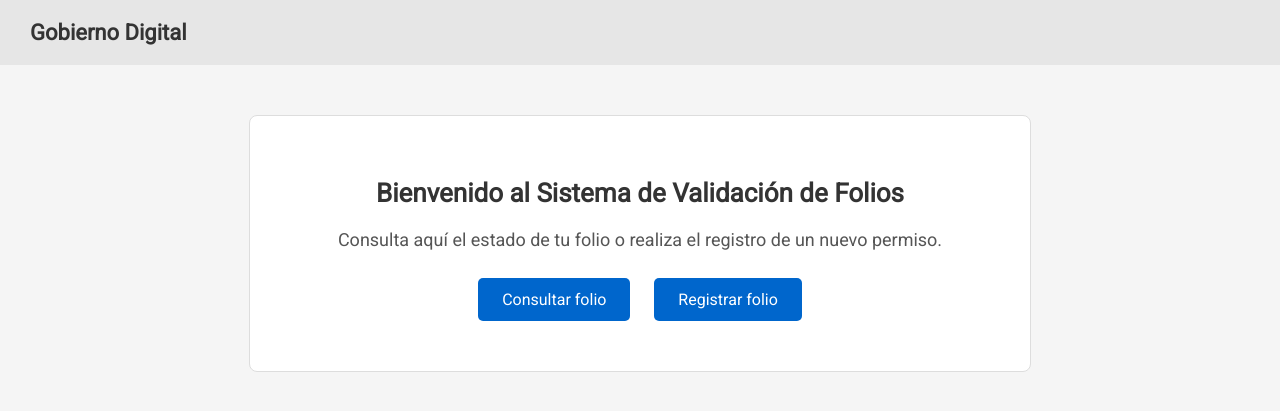
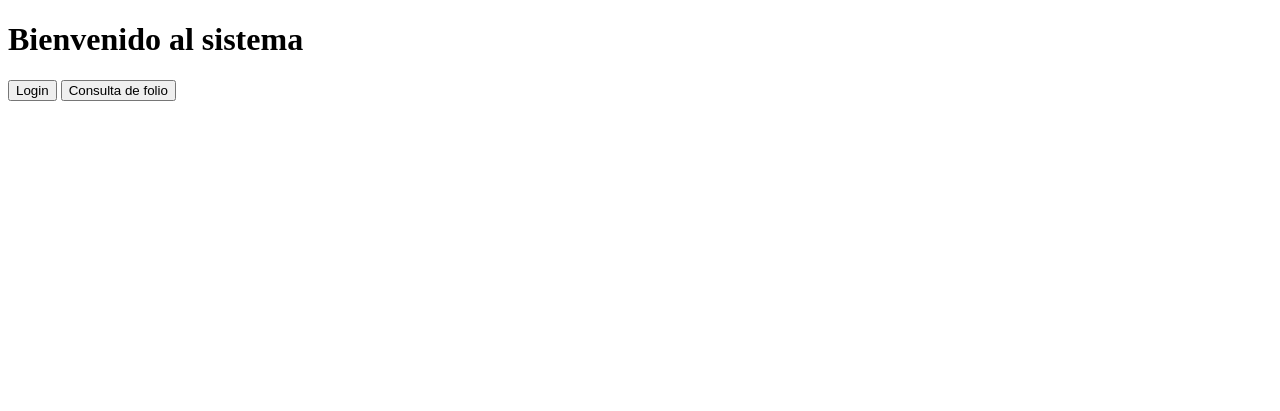
Before and after one commit to Gsr1989/registro-vehiculos, a Flask app: page / in a window 1280 px wide. Shown: the top 411 px of the page. Run offline with Flask 3, Linux system fonts and the light colour scheme.

Commit message:
Update index.html

```diff
--- a/templates/index.html
+++ b/templates/index.html
@@ -1,66 +1,12 @@
 <!DOCTYPE html>
 <html lang="es">
 <head>
-    <meta charset="UTF-8">
-    <meta name="viewport" content="width=device-width, initial-scale=1.0">
-    <title>Inicio - Gobierno Digital</title>
-    <link href="https://fonts.googleapis.com/css2?family=Roboto&display=swap" rel="stylesheet">
-    <style>
-        body {
-            font-family: 'Roboto', sans-serif;
-            background-color: #f5f5f5;
-            margin: 0;
-        }
-        header {
-            background-color: #e6e6e6;
-            padding: 20px 30px;
-        }
-        header h1 {
-            margin: 0;
-            font-size: 22px;
-            color: #333;
-        }
-        main {
-            max-width: 700px;
-            margin: 50px auto;
-            background-color: #fff;
-            padding: 40px;
-            border-radius: 8px;
-            border: 1px solid #ddd;
-            text-align: center;
-        }
-        h2 {
-            font-size: 26px;
-            color: #333;
-        }
-        p {
-            font-size: 18px;
-            color: #555;
-        }
-        .boton {
-            display: inline-block;
-            background-color: #0066cc;
-            color: white;
-            padding: 12px 24px;
-            margin: 10px;
-            border-radius: 5px;
-            text-decoration: none;
-            font-size: 16px;
-        }
-        .boton:hover {
-            background-color: #004c99;
-        }
-    </style>
+  <meta charset="UTF-8">
+  <title>Inicio</title>
 </head>
 <body>
-    <header>
-        <h1>Gobierno Digital</h1>
-    </header>
-    <main>
-        <h2>Bienvenido al Sistema de Validación de Folios</h2>
-        <p>Consulta aquí el estado de tu folio o realiza el registro de un nuevo permiso.</p>
-        <a href="/consulta" class="boton">Consultar folio</a>
-        <a href="/admin" class="boton">Registrar folio</a>
-    </main>
+  <h1>Bienvenido al sistema</h1>
+  <a href="/login"><button>Login</button></a>
+  <a href="/consulta"><button>Consulta de folio</button></a>
 </body>
 </html>
```
